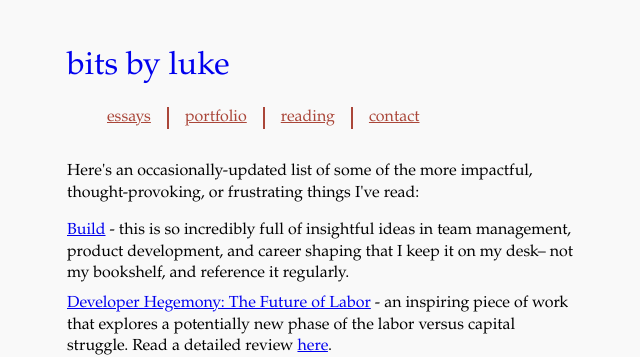
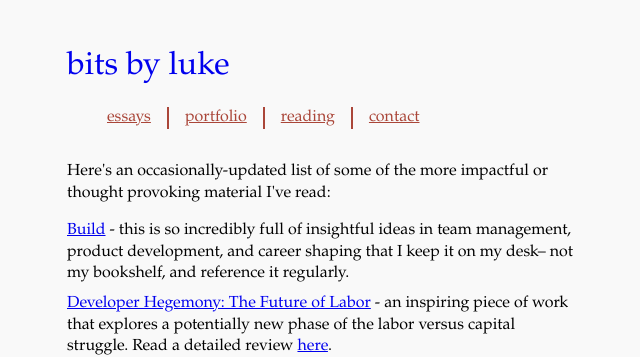
Before and after one commit to lwhorton/lwhorton.github.io, a Jekyll site: the page built from reading.html, in a window 1280 px wide and 900 px high. Shown: the top 357 px of the window, without its empty margins (317-957 px from the left). Built offline with Jekyll 4.4.1, drawn with Linux system fonts in a browser that asks for light colours.

Commit message:
better word choices

```diff
--- a/reading.html
+++ b/reading.html
@@ -3,8 +3,9 @@ layout: default
 title: Reading
 ---
 
-<p>Here's an occasionally-updated list of some of the more impactful,
-thought-provoking, or frustrating things I've read:
+<p>
+Here's an occasionally-updated list of some of the more impactful or thought
+provoking material I've read:
 </p>
 
 <ol class="list-style-none">
```
